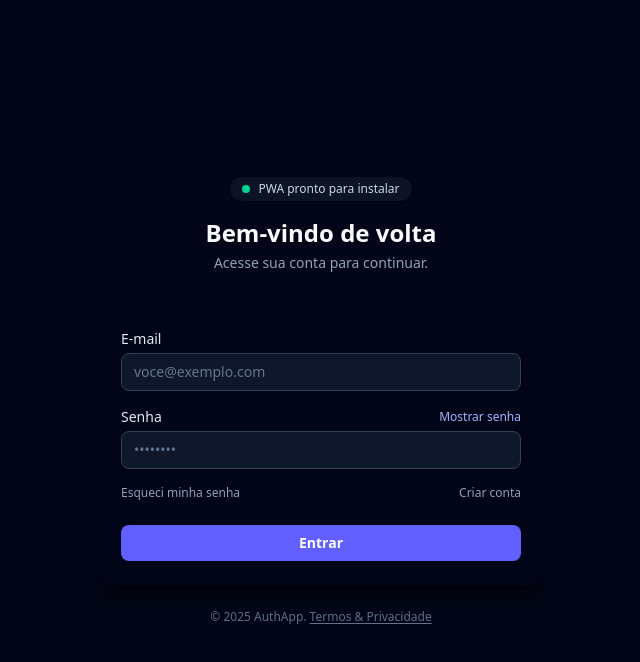
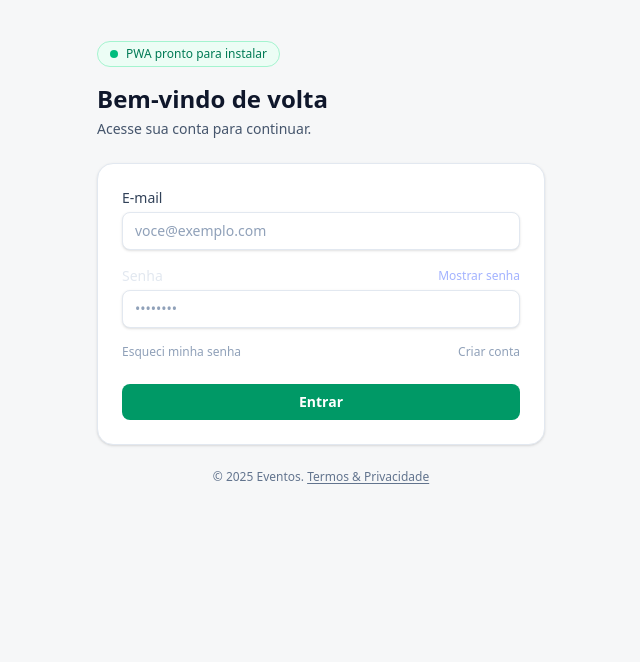
Before and after one commit to guilhermecardosocruz/appmodelo, a Next.js app: page /login in a window 1280 px wide. Shown: the top 662 px of the page, without its empty margins (319-959 px from the left). Built offline with nearby package versions, Linux system fonts and the light colour scheme.

Commit message:
style: aplicar tema claro e layout tipo Sympla (auth/home/dashboard)

```diff
--- a/app/(app)/dashboard/DashboardClient.tsx
+++ b/app/(app)/dashboard/DashboardClient.tsx
@@ -14,9 +14,9 @@ type Event = {
 };
 
 function getTypeLabel(type: EventType) {
-  if (type === "PRE_PAGO") return "Pré pago";
-  if (type === "POS_PAGO") return "Pós pago";
-  return "Free";
+  if (type === "PRE_PAGO") return "Pré-pago";
+  if (type === "POS_PAGO") return "Pós-pago";
+  return "Gratuito";
 }
 
 function getEventHref(event: Event) {
@@ -85,13 +85,8 @@ export default function DashboardClient() {
 
       const res = await fetch("/api/events", {
         method: "POST",
-        headers: {
-          "Content-Type": "application/json",
-        },
-        body: JSON.stringify({
-          name,
-          type,
-        }),
+        headers: { "Content-Type": "application/json" },
+        body: JSON.stringify({ name, type }),
       });
 
       if (!res.ok) {
@@ -101,7 +96,6 @@ export default function DashboardClient() {
       }
 
       const created = (await res.json()) as Event;
-
       setEvents((prev) => [created, ...prev]);
       setName("");
       setType("FREE");
@@ -119,9 +113,7 @@ export default function DashboardClient() {
 
       const res = await fetch("/api/events", {
         method: "DELETE",
-        headers: {
-          "Content-Type": "application/json",
-        },
+        headers: { "Content-Type": "application/json" },
         body: JSON.stringify({ id }),
       });
 
@@ -139,97 +131,89 @@ export default function DashboardClient() {
   }
 
   return (
-    <div className="min-h-screen bg-slate-950 text-slate-50 flex flex-col">
-      <header className="flex items-center justify-between px-6 py-4 border-b border-slate-800">
-        <h1 className="text-lg sm:text-xl font-semibold">
-          Meus eventos
-        </h1>
+    <div className="min-h-screen bg-[#f6f7f8] text-slate-900">
+      <header className="border-b border-slate-200 bg-white">
+        <div className="mx-auto flex max-w-5xl items-center justify-between px-6 py-4">
+          <h1 className="text-lg font-semibold">Meus eventos</h1>
 
-        <div className="flex items-center gap-3">
+          <div className="flex items-center gap-4">
             <Link
               href="/ingressos"
-            className="text-xs font-medium text-emerald-300 hover:text-emerald-200"
+              className="text-sm font-medium text-emerald-700 hover:text-emerald-800"
             >
               Meus ingressos
             </Link>
             <button
               type="button"
-            className="text-xs font-medium text-slate-300 hover:text-slate-100"
+              className="text-sm font-medium text-slate-600 hover:text-slate-900"
             >
               Sair
             </button>
           </div>
+        </div>
       </header>
 
-      <main className="flex-1 px-4 py-6 sm:px-6 lg:px-8 max-w-5xl w-full mx-auto flex flex-col gap-6">
-        {/* Form de criação */}
+      <main className="mx-auto flex w-full max-w-5xl flex-col gap-6 px-4 py-6 sm:px-6 lg:px-8">
         <form
           onSubmit={handleCreate}
-          className="flex flex-col gap-3 rounded-2xl border border-slate-800 bg-slate-900/50 p-4 sm:flex-row sm:items-end sm:gap-4"
+          className="rounded-2xl border border-slate-200 bg-white p-4 shadow-sm"
         >
-          <div className="flex-1 flex flex-col gap-1">
-            <label className="text-xs font-medium text-slate-300">
+          <div className="flex flex-col gap-3 sm:flex-row sm:items-end sm:gap-4">
+            <div className="flex-1">
+              <label className="text-xs font-medium text-slate-600">
                 Nome do evento
               </label>
               <input
                 type="text"
                 value={name}
                 onChange={(e) => setName(e.target.value)}
-              className="rounded-lg border border-slate-700 bg-slate-950 px-3 py-2 text-sm text-slate-50 placeholder:text-slate-500 shadow-sm focus-visible:outline-none focus-visible:ring-2 focus-visible:ring-emerald-500"
+                className="mt-1 w-full rounded-lg border border-slate-200 bg-white px-3 py-2 text-sm text-slate-900 placeholder:text-slate-400 shadow-sm focus-visible:outline-none focus-visible:ring-2 focus-visible:ring-emerald-500"
                 placeholder="Digite o nome do evento"
               />
             </div>
 
-          <div className="w-full sm:w-40 flex flex-col gap-1">
-            <label className="text-xs font-medium text-slate-300">
-              Tipo
-            </label>
+            <div className="w-full sm:w-44">
+              <label className="text-xs font-medium text-slate-600">Tipo</label>
               <select
                 value={type}
                 onChange={(e) => setType(e.target.value as EventType)}
-              className="rounded-lg border border-slate-700 bg-slate-950 px-3 py-2 text-sm text-slate-50 shadow-sm focus-visible:outline-none focus-visible:ring-2 focus-visible:ring-emerald-500"
+                className="mt-1 w-full rounded-lg border border-slate-200 bg-white px-3 py-2 text-sm text-slate-900 shadow-sm focus-visible:outline-none focus-visible:ring-2 focus-visible:ring-emerald-500"
               >
-              <option value="FREE">Free</option>
-              <option value="PRE_PAGO">Pré pago</option>
-              <option value="POS_PAGO">Pós pago</option>
+                <option value="FREE">Gratuito</option>
+                <option value="PRE_PAGO">Pré-pago</option>
+                <option value="POS_PAGO">Pós-pago</option>
               </select>
             </div>
 
             <button
               type="submit"
               disabled={creating}
-            className="inline-flex items-center justify-center rounded-lg bg-emerald-600 px-4 py-2 text-sm font-semibold text-white shadow-sm hover:bg-emerald-500 disabled:opacity-60"
+              className="inline-flex items-center justify-center rounded-lg bg-emerald-600 px-4 py-2 text-sm font-semibold text-white shadow-sm hover:bg-emerald-700 disabled:opacity-60"
             >
               {creating ? "Criando..." : "Adicionar evento"}
             </button>
+          </div>
+
+          {error && <p className="mt-3 text-sm text-red-600">{error}</p>}
         </form>
 
-        {error && (
-          <p className="text-sm text-red-400">
-            {error}
-          </p>
-        )}
-
-        {loading && (
-          <p className="text-sm text-slate-300">Carregando eventos...</p>
-        )}
+        {loading && <p className="text-sm text-slate-600">Carregando eventos...</p>}
 
         {!loading && events.length === 0 && (
-          <p className="text-sm text-slate-400">
+          <p className="text-sm text-slate-600">
             Nenhum evento criado ainda. Crie o primeiro acima.
           </p>
         )}
 
-        {/* Grid de cards */}
-        <div className="grid grid-cols-1 sm:grid-cols-2 lg:grid-cols-3 gap-4">
+        <div className="grid grid-cols-1 gap-4 sm:grid-cols-2 lg:grid-cols-3">
           {events.map((event) => (
             <div
               key={event.id}
               onClick={() => router.push(getEventHref(event))}
-              className="flex flex-col gap-2 rounded-2xl border border-slate-800 bg-slate-900/60 p-4 cursor-pointer hover:border-emerald-500/70 hover:bg-slate-800/60 transition"
+              className="cursor-pointer rounded-2xl border border-slate-200 bg-white p-4 shadow-sm transition hover:shadow-md"
             >
               <div className="flex items-center justify-between gap-2">
-                <span className="text-[11px] uppercase tracking-wide text-slate-400">
+                <span className="text-[11px] font-semibold uppercase tracking-wide text-slate-500">
                   {getTypeLabel(event.type)}
                 </span>
 
@@ -243,13 +227,13 @@ export default function DashboardClient() {
                     if (!confirmed) return;
                     void handleDelete(event.id);
                   }}
-                  className="inline-flex items-center justify-center rounded-lg border border-red-600 px-2.5 py-1 text-[11px] font-medium text-red-400 hover:bg-red-950/50"
+                  className="rounded-lg border border-red-200 bg-white px-2.5 py-1 text-[11px] font-semibold text-red-600 hover:bg-red-50"
                 >
                   Excluir
                 </button>
               </div>
 
-              <h2 className="text-sm font-semibold text-slate-50 line-clamp-2">
+              <h2 className="mt-2 line-clamp-2 text-sm font-semibold text-slate-900">
                 {event.name}
               </h2>
             </div>
--- a/app/globals.css
+++ b/app/globals.css
@@ -1,13 +1,21 @@
 @import "tailwindcss";
 
 :root {
-  color-scheme: dark;
+  color-scheme: light;
+}
+
+html, body {
+  height: 100%;
 }
 
 body {
   margin: 0;
   min-height: 100vh;
-  background-color: #020617; /* equivalente ao bg-slate-950 */
-  color: #e5e7eb;            /* equivalente ao text-slate-200 */
+  background: #f6f7f8; /* vibe Sympla */
+  color: #0f172a;      /* slate-900 */
   font-family: system-ui, -apple-system, BlinkMacSystemFont, "Segoe UI", sans-serif;
 }
+
+a {
+  color: inherit;
+}
--- a/app/page.tsx
+++ b/app/page.tsx
@@ -2,27 +2,38 @@ import Link from "next/link";
 
 export default function HomePage() {
   return (
-    <main className="flex min-h-screen flex-col items-center justify-center bg-slate-950 px-4">
-      <div className="w-full max-w-md rounded-2xl bg-slate-900/80 p-8 text-center text-slate-50 shadow-xl shadow-black/50">
-        <h1 className="text-2xl font-semibold">Auth PWA App</h1>
-        <p className="mt-2 text-sm text-slate-400">
-          Autenticação moderna, responsiva e pronta para PWA.
+    <main className="min-h-screen px-4 py-14">
+      <div className="mx-auto w-full max-w-2xl">
+        <div className="rounded-2xl border border-slate-200 bg-white p-8 shadow-sm">
+          <p className="text-xs font-semibold uppercase tracking-[0.18em] text-emerald-600">
+            Plataforma de eventos
           </p>
-        <div className="mt-6 flex justify-center gap-3 text-sm">
+
+          <h1 className="mt-3 text-3xl font-semibold text-slate-900">
+            Crie, divulgue e gerencie seus eventos
+          </h1>
+
+          <p className="mt-3 text-sm text-slate-600">
+            Painel simples para organizar eventos, convites e checkout.
+          </p>
+
+          <div className="mt-6 flex flex-wrap gap-3">
             <Link
               href="/login"
-            className="rounded-lg bg-indigo-500 px-4 py-2 font-semibold text-white hover:bg-indigo-400"
+              className="inline-flex items-center justify-center rounded-lg bg-emerald-600 px-4 py-2 text-sm font-semibold text-white hover:bg-emerald-700"
             >
               Entrar
             </Link>
+
             <Link
               href="/register"
-            className="rounded-lg border border-slate-600 px-4 py-2 font-semibold text-slate-200 hover:bg-slate-800"
+              className="inline-flex items-center justify-center rounded-lg border border-slate-200 bg-white px-4 py-2 text-sm font-semibold text-slate-700 hover:bg-slate-50"
             >
               Criar conta
             </Link>
           </div>
         </div>
+      </div>
     </main>
   );
 }
--- a/components/auth/AuthLayout.tsx
+++ b/components/auth/AuthLayout.tsx
@@ -8,23 +8,26 @@ type AuthLayoutProps = {
 
 export function AuthLayout({ title, subtitle, children }: AuthLayoutProps) {
   return (
-    <div className="flex min-h-screen items-center justify-center bg-slate-950 px-4">
-      <div className="w-full max-w-md">
-        <div className="mb-8 text-center">
-          <div className="inline-flex items-center gap-2 rounded-full bg-slate-900/80 px-3 py-1 text-xs text-slate-300 shadow">
-            <span className="h-2 w-2 rounded-full bg-emerald-400" />
+    <div className="min-h-screen px-4 py-10">
+      <div className="mx-auto w-full max-w-md">
+        <div className="mb-6">
+          <div className="inline-flex items-center gap-2 rounded-full border border-emerald-200 bg-emerald-50 px-3 py-1 text-xs font-medium text-emerald-700">
+            <span className="h-2 w-2 rounded-full bg-emerald-500" />
             <span>PWA pronto para instalar</span>
           </div>
-          <h1 className="mt-4 text-2xl font-semibold text-slate-50">{title}</h1>
-          <p className="mt-1 text-sm text-slate-400">{subtitle}</p>
+
+          <h1 className="mt-4 text-2xl font-semibold text-slate-900">
+            {title}
+          </h1>
+          <p className="mt-1 text-sm text-slate-600">{subtitle}</p>
         </div>
 
-        <div className="rounded-2xl bg-slate-950/80 p-6 shadow-xl shadow-black/50 backdrop-blur">
+        <div className="rounded-2xl border border-slate-200 bg-white p-6 shadow-sm">
           {children}
         </div>
 
         <p className="mt-6 text-center text-xs text-slate-500">
-          &copy; {new Date().getFullYear()} AuthApp.{" "}
+          &copy; {new Date().getFullYear()} Eventos.{" "}
           <Link href="#" className="underline underline-offset-2">
             Termos &amp; Privacidade
           </Link>
--- a/components/ui/button.tsx
+++ b/components/ui/button.tsx
@@ -4,14 +4,18 @@ type ButtonProps = ComponentProps<"button"> & {
   variant?: "primary" | "ghost";
 };
 
-export function Button({ className = "", variant = "primary", ...props }: ButtonProps) {
+export function Button({
+  className = "",
+  variant = "primary",
+  ...props
+}: ButtonProps) {
   const base =
-    "inline-flex items-center justify-center rounded-lg px-4 py-2 text-sm font-semibold transition-colors disabled:opacity-60 disabled:cursor-not-allowed";
+    "inline-flex items-center justify-center rounded-lg px-4 py-2 text-sm font-semibold transition-colors disabled:opacity-60 disabled:cursor-not-allowed focus-visible:outline-none focus-visible:ring-2 focus-visible:ring-emerald-500";
 
   const variantClass =
     variant === "primary"
-      ? "bg-indigo-500 text-white hover:bg-indigo-400 focus-visible:outline-none focus-visible:ring-2 focus-visible:ring-indigo-400"
-      : "bg-transparent text-indigo-300 hover:bg-indigo-900/40 focus-visible:outline-none focus-visible:ring-2 focus-visible:ring-indigo-400";
+      ? "bg-emerald-600 text-white hover:bg-emerald-700"
+      : "bg-transparent text-slate-700 hover:bg-slate-100 border border-slate-200";
 
   const classes = `${base} ${variantClass} ${className}`.trim();
 
--- a/components/ui/form-message.tsx
+++ b/components/ui/form-message.tsx
@@ -6,13 +6,11 @@ type FormMessageProps = {
 export function FormMessage({ type, message }: FormMessageProps) {
   if (!message) return null;
 
-  const base =
-    "mt-2 rounded-md px-3 py-2 text-sm border flex items-center gap-2";
-
+  const base = "mt-2 rounded-lg px-3 py-2 text-sm border";
   const styles =
     type === "error"
-      ? "border-red-500 bg-red-500/10 text-red-200"
-      : "border-emerald-500 bg-emerald-500/10 text-emerald-200";
+      ? "border-red-200 bg-red-50 text-red-700"
+      : "border-emerald-200 bg-emerald-50 text-emerald-700";
 
   return <div className={`${base} ${styles}`}>{message}</div>;
 }
--- a/components/ui/input.tsx
+++ b/components/ui/input.tsx
@@ -7,17 +7,19 @@ type InputProps = ComponentProps<"input"> & {
 
 export function Input({ label, error, className = "", ...props }: InputProps) {
   const base =
-    "w-full rounded-lg border border-slate-700 bg-slate-900 px-3 py-2 text-sm text-slate-50 placeholder:text-slate-500 shadow-sm focus-visible:outline-none focus-visible:ring-2 focus-visible:ring-indigo-500";
+    "w-full rounded-lg border bg-white px-3 py-2 text-sm text-slate-900 placeholder:text-slate-400 shadow-sm focus-visible:outline-none focus-visible:ring-2 focus-visible:ring-emerald-500";
 
-  const errorClass = error ? "border-red-500 focus-visible:ring-red-500" : "";
+  const errorClass = error
+    ? "border-red-500 focus-visible:ring-red-500"
+    : "border-slate-200";
 
   const classes = `${base} ${errorClass} ${className}`.trim();
 
   return (
     <label className="flex flex-col gap-1 text-sm">
-      {label && <span className="font-medium text-slate-200">{label}</span>}
+      {label && <span className="font-medium text-slate-700">{label}</span>}
       <input className={classes} {...props} />
-      {error && <span className="text-xs text-red-400">{error}</span>}
+      {error && <span className="text-xs text-red-600">{error}</span>}
     </label>
   );
 }
```
Lines whose indentation alone changed are shown as unchanged.
